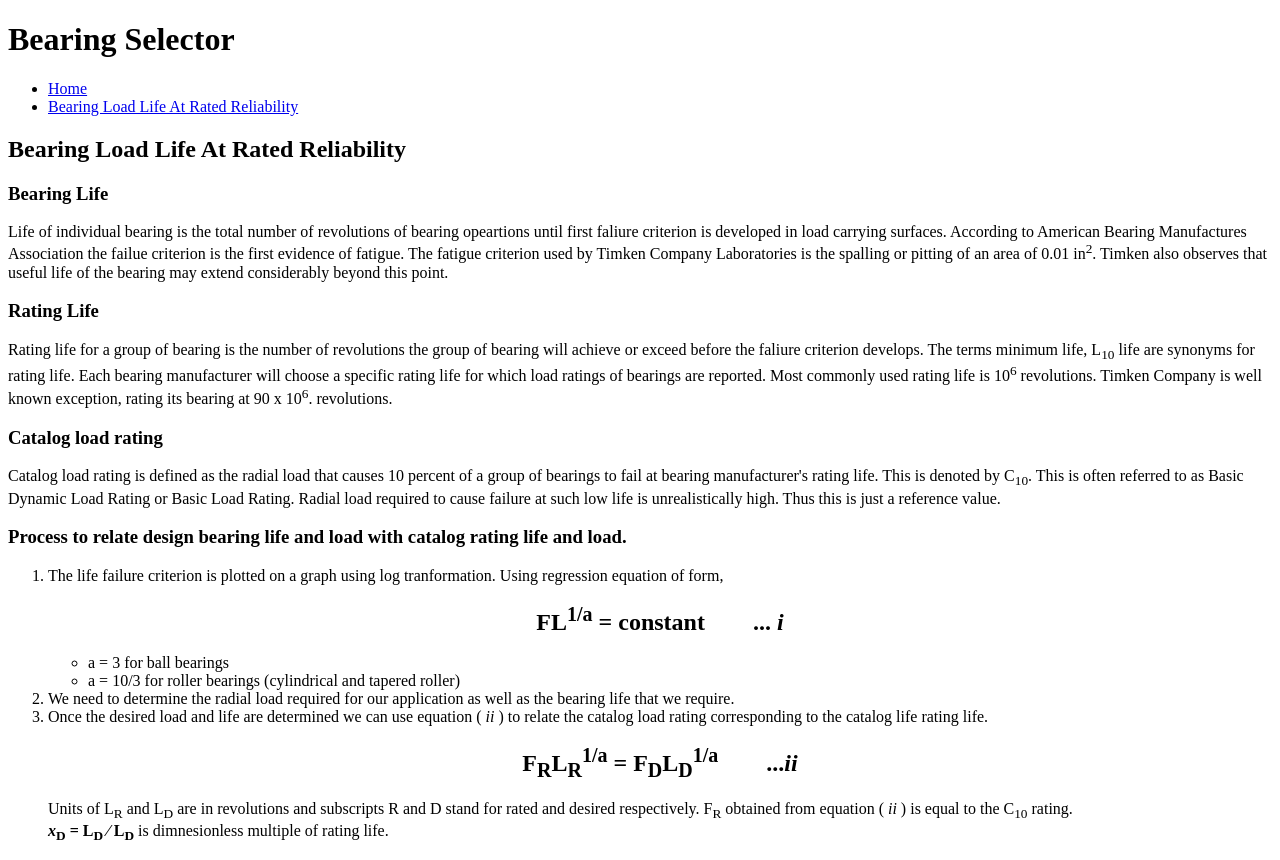
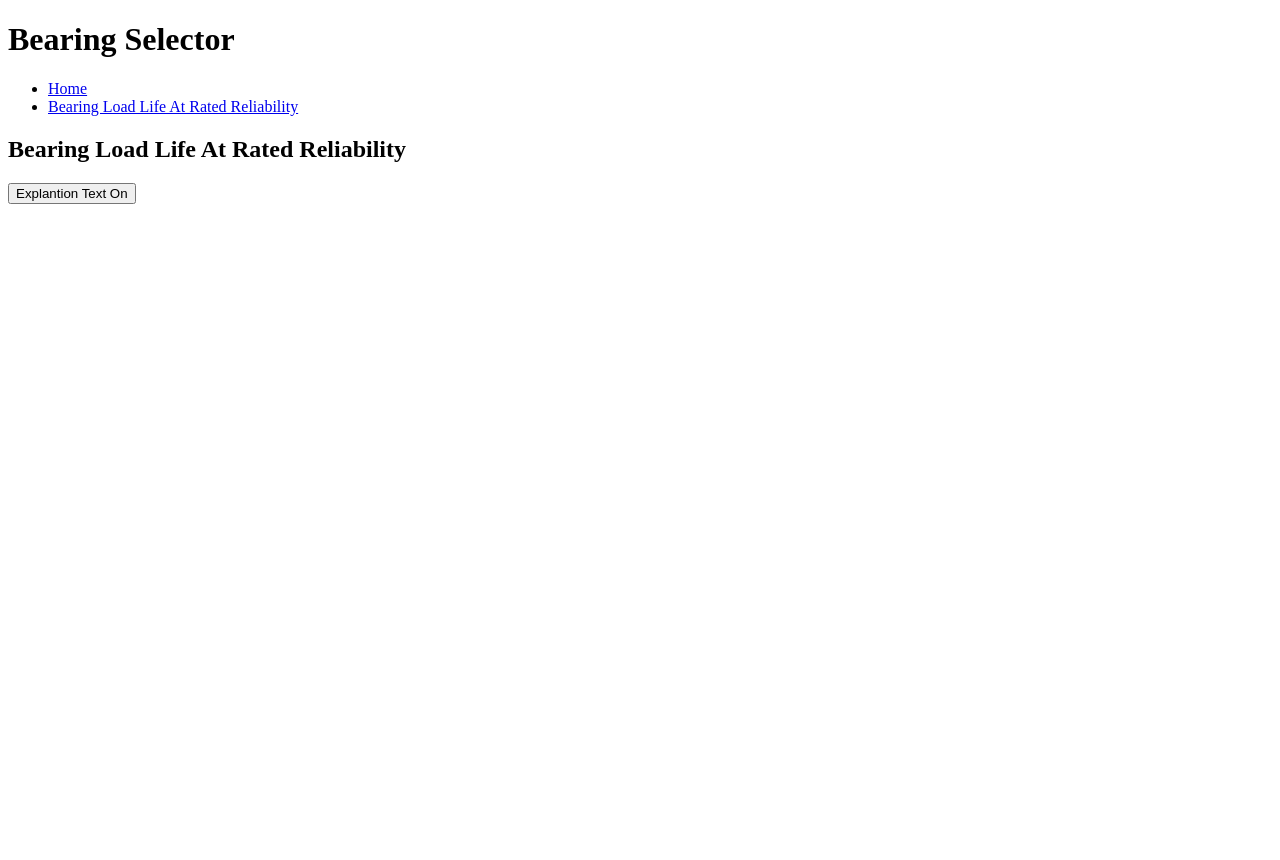
Before and after one commit to 4C-75-63-6B-79/bearing_c10_rating, a React (Vite) app: page /BearingLoadLifeAtRatedReliability in a window 1280 px wide. After the commit the page ends 800 px from the top, so only its background shows below. Built offline with nearby package versions, Linux system fonts and the light colour scheme.

Commit message:
refactored to just render the text with button and heading

```diff
--- a/src/Routes/BearingLoadLifeAtRatedReliability/BearingLoadLifeAtRatedReliability.jsx
+++ b/src/Routes/BearingLoadLifeAtRatedReliability/BearingLoadLifeAtRatedReliability.jsx
@@ -1,98 +1,11 @@
 import { Fragment } from "react";
+import TextBearingLoadLifeAtRatedReliability from "../../Components/TextBearingLoadLifeAtRatedReliability/TextBearingLoadLifeAtRatedReliability";
 
 function BearingLoadLifeAtRatedReliability() {
   return (
     <Fragment>
       <h2>Bearing Load Life At Rated Reliability</h2>
-      <div>
-        <h3>Bearing Life</h3>
-        <p>
-          Life of individual bearing is the total number of revolutions of
-          bearing opeartions until first faliure criterion is developed in load
-          carrying surfaces. According to American Bearing Manufactures
-          Association the failue criterion is the first evidence of fatigue. The
-          fatigue criterion used by Timken Company Laboratories is the spalling
-          or pitting of an area of 0.01 in<sup>2</sup>. Timken also observes
-          that useful life of the bearing may extend considerably beyond this
-          point.
-        </p>
-        <h3>Rating Life</h3>
-        <p>
-          Rating life for a group of bearing is the number of revolutions the
-          group of bearing will achieve or exceed before the faliure criterion
-          develops. The terms minimum life, L<sub>10</sub> life are synonyms for
-          rating life. Each bearing manufacturer will choose a specific rating
-          life for which load ratings of bearings are reported. Most commonly
-          used rating life is 10<sup>6</sup> revolutions. Timken Company is well
-          known exception, rating its bearing at 90 x 10<sup>6</sup>.
-          revolutions.
-        </p>
-        <h3>Catalog load rating</h3>
-        <p>
-          Catalog load rating is defined as the radial load that causes 10
-          percent of a group of bearings to fail at bearing manufacturer&apos;s
-          rating life. This is denoted by C<sub>10</sub>. This is often referred
-          to as Basic Dynamic Load Rating or Basic Load Rating. Radial load
-          required to cause failure at such low life is unrealistically high.
-          Thus this is just a reference value.
-        </p>
-        <h3>
-          Process to relate design bearing life and load with catalog rating
-          life and load.
-        </h3>
-        <ol>
-          <li>
-            The life failure criterion is plotted on a graph using log
-            tranformation. Using regression equation of form,
-            <center>
-              <br></br>
-              <b>
-                <font size="5">
-                  FL<sup>1/a</sup> = constant&emsp;&emsp;... <i>i</i>
-                </font>
-              </b>
-            </center>
-            <br></br>
-            <ul>
-              <li>a = 3 for ball bearings</li>
-              <li>
-                a = 10/3 for roller bearings (cylindrical and tapered roller)
-              </li>
-            </ul>
-          </li>
-          <li>
-            We need to determine the radial load required for our application as
-            well as the bearing life that we require.
-          </li>
-          <li>
-            Once the desired load and life are determined we can use equation
-            &#40; <i>ii</i> &#41; to relate the catalog load rating
-            corresponding to the catalog life rating life.
-            <center>
-              <br></br>
-              <b>
-                <font size="5">
-                  F<sub>R</sub>L<sub>R</sub>
-                  <sup>1/a</sup> = F<sub>D</sub>L<sub>D</sub>
-                  <sup>1/a</sup>&emsp;&emsp;...<i>ii</i>
-                </font>
-              </b>
-            </center>
-            <br></br>
-            Units of L<sub>R</sub> and L<sub>D</sub> are in revolutions and
-            subscripts R and D stand for rated and desired respectively. F
-            <sub>R</sub> obtained from equation &#40; <i>ii</i> &#41; is equal
-            to the C<sub>10</sub> rating.
-            <br></br>
-            <b>
-              <i>x</i>
-              <sub>D</sub> = L<sub>D</sub> &frasl; L<sub>D</sub>
-            </b>{" "}
-            is dimnesionless multiple of rating life.
-            <br></br>
-          </li>
-        </ol>
-      </div>
+      <TextBearingLoadLifeAtRatedReliability />
     </Fragment>
   );
 }
```
